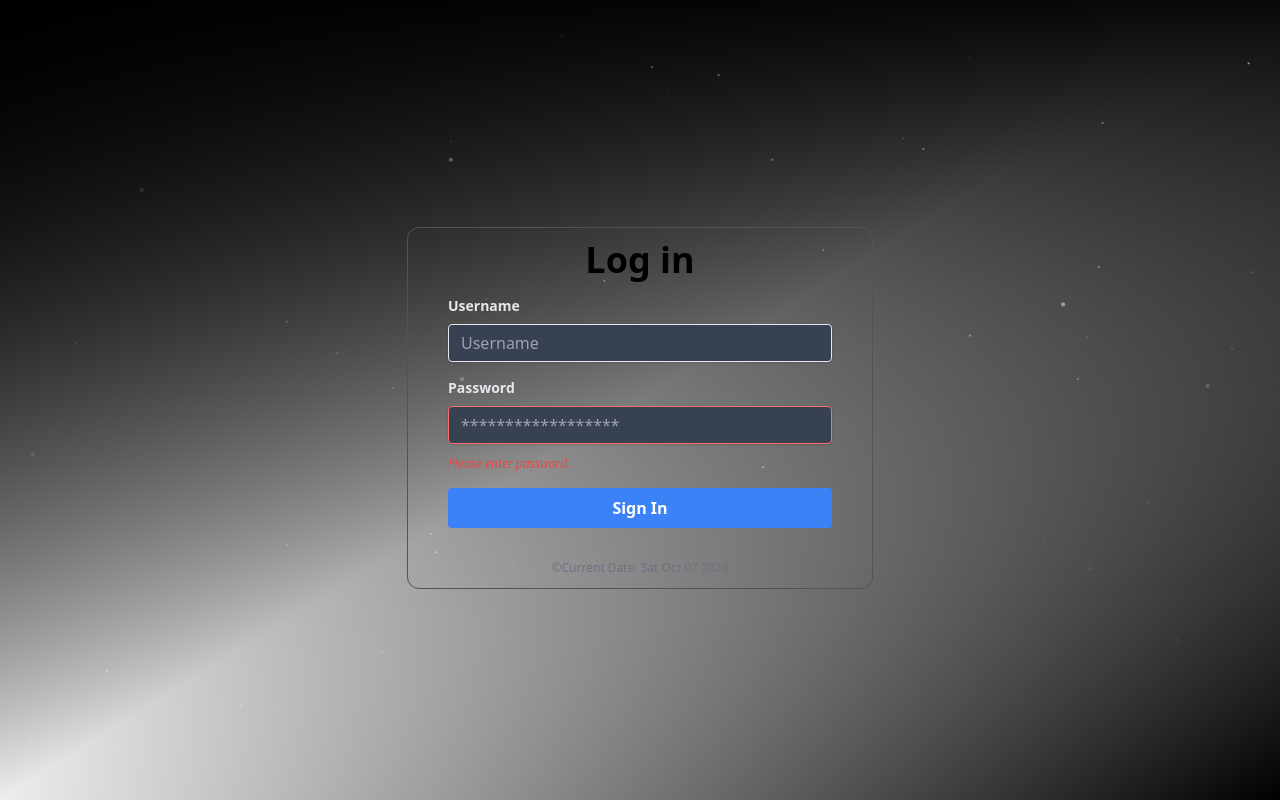
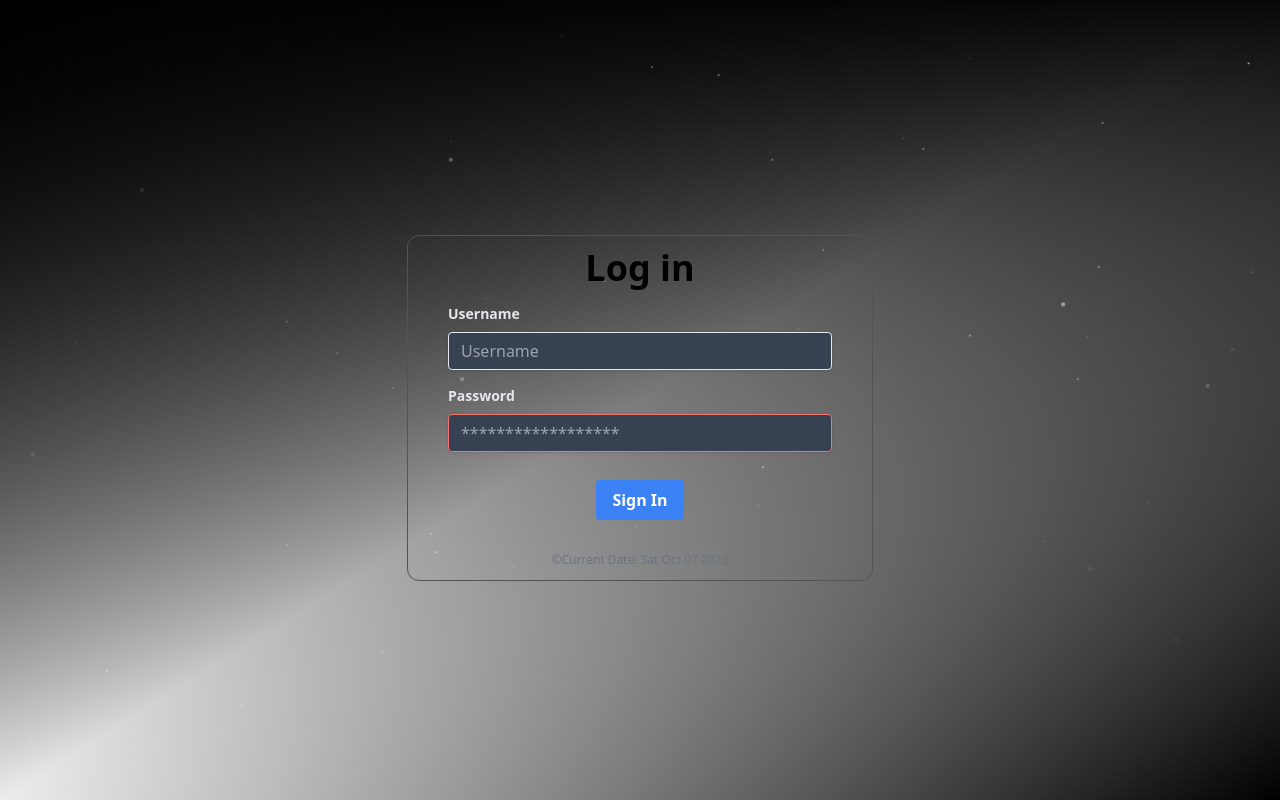
Before and after one commit to Miguel-ectil/portfolio, a Next.js app: page /login in a window 1280 px wide. Built offline with nearby package versions, Linux system fonts and the light colour scheme; no server answers.

Commit message:
[UPD] Melhorando a minha tela de login e melhorando a estrutura de algumas pages

```diff
--- a/src/app/login/page.tsx
+++ b/src/app/login/page.tsx
@@ -9,7 +9,10 @@ import { Github, Mail, Linkedin } from "lucide-react";
 export default function Login() {
   const ref = useRef<any>(null);
   const [isInView, setIsInView] = useState(false);
-  const currentDate = new Date()
+  const [password, setPassword] = useState("");
+  const [isPasswordValid, setIsPasswordValid] = useState(true);
+  const currentDate = new Date();
+  const minPasswordLength = 6;
 
   useEffect(() => {
     const observer = new IntersectionObserver(
@@ -28,6 +31,16 @@ export default function Login() {
     return () => observer.disconnect();
   }, [setIsInView]);
 
+
+  const handleSignIn = () => {
+    // Verifica se a senha tem o comprimento mínimo
+    if (password.length < minPasswordLength) {
+      setIsPasswordValid(false);
+    } else {
+      setIsPasswordValid(true);
+      // Lógica de autenticação aqui
+    }
+  };
   return (
     <div className="   bg-gradient-to-tl from-black via-zinc-600/10 to-black">
       <div className="container grid items-center justify-center min-h-screen px-3 mx-auto">
@@ -63,15 +76,31 @@ export default function Login() {
               <label className="block text-gray-200 text-sm font-bold mb-2" >
                 Password
               </label>
-              <input className="shadow appearance-none border bg-gray-700  border-red-400 rounded lg:w-80 xl:w-96 py-2 px-3 text-gray-200 mb-3 leading-tight focus:outline-none focus:shadow-outline" id="password" type="password" placeholder="******************" />
-              <p
-                className="text-red-500 text-xs italic">
-                Please enter password.
-              </p>
+              <input
+                className={`shadow appearance-none border bg-gray-700  border-red-400 rounded lg:w-80 xl:w-96 py-2 px-3 text-gray-200 mb-3 leading-tight focus:outline-none focus:shadow-outline ${
+                  !isPasswordValid ? "shake-animation" : "" // Adiciona a classe de animação se a senha for inválida
+                }`}
+                id="password"
+                type="password"
+                placeholder="******************"
+                value={password}
+                onChange={(e) => setPassword(e.target.value)}
+              />
+              {!isPasswordValid && (
+                <p className="text-red-500 text-xs italic">
+                  Password should be at least {minPasswordLength} characters.
+                </p>
+              )}
             </div>
-            <button className="mt-4 bg-blue-500 hover:bg-blue-700 w-52 lg:w-80 xl:w-96 text-white font-bold py-2 px-4 rounded focus:outline-none focus:shadow-outline" type="button">
-              Sign In
-            </button>
+            <div className="flex justify-end">
+              <button
+                className=" mt-4 bg-blue-500 hover:bg-blue-600 text-white font-bold py-2 px-4 rounded focus:outline-none focus:shadow-outline"
+                type="button"
+                onClick={handleSignIn}
+              >
+                Sign In
+              </button>
+            </div>
             <div
               className="text-center text-gray-500 text-xs mt-8"
             >
--- a/src/app/page.tsx
+++ b/src/app/page.tsx
@@ -53,7 +53,8 @@ function SocialIcons() {
               className="absolute w-px h-2/3 bg-gradient-to-b from-zinc-500 via-zinc-500/50 to-transparent"
               aria-hidden="true"
             />
-			<span className="relative z-10 flex items-center justify-center w-12 h-12 text-sm duration-1000 border rounded-full text-zinc-200 group-hover:text-white group-hover:bg-zinc-900 border-zinc-500 bg-zinc-900 group-hover:border-zinc-200 drop-shadow-orange">
+            <span className="relative z-10 flex items-center justify-center w-12 h-12 text-sm duration-1000 border rounded-full text-zinc-200 group-hover:text-white group-hover:bg-zinc-900 border-zinc-500 bg-zinc-900 group-hover:border-zinc-200 drop-shadow-orange"
+            >
               {s.icon}
             </span>{" "}
             <div className="z-10 flex flex-col items-center">
--- a/src/components/particles.tsx
+++ b/src/components/particles.tsx
@@ -121,12 +121,13 @@ export default function Particles({
 	const drawCircle = (circle: Circle, update = false) => {
 		if (context.current) {
 		  const { x, y, translateX, translateY, size, alpha } = circle;
+		  context.current.save(); // Salva o estado atual do contexto
 		  context.current.translate(translateX, translateY);
 		  context.current.beginPath();
 		  context.current.arc(x, y, size, 0, 2 * Math.PI);
 		  context.current.fillStyle = `rgba(255, 255, 255, ${alpha})`;
 		  context.current.fill();
-			context.current.setTransform(dpr, 0, 0, dpr, 0, 0);
+		  context.current.restore(); // Restaura o estado do contexto
 
 		  if (!update) {
 			circles.current.push(circle);
@@ -228,7 +229,7 @@ export default function Particles({
 
 	return (
 	  <div className={className} ref={canvasContainerRef} aria-hidden="true">
-			<canvas ref={canvasRef} />
+		<canvas ref={canvasRef} style={{ width: "100%", height: "100%" }} />
 	  </div>
 	);
 }
```
Lines whose indentation alone changed are shown as unchanged.
